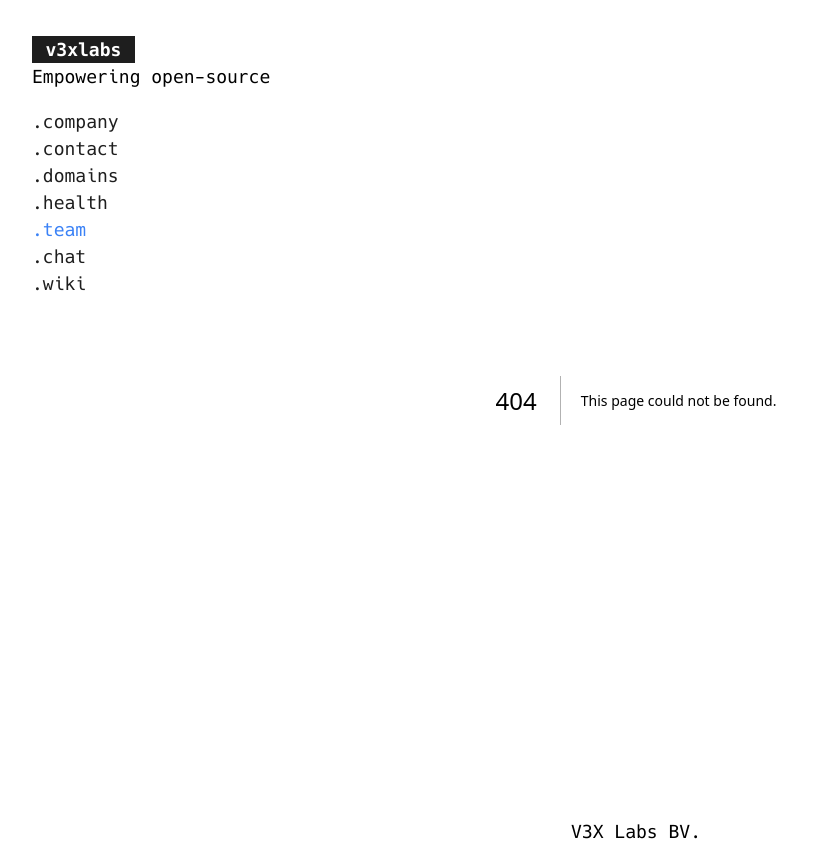
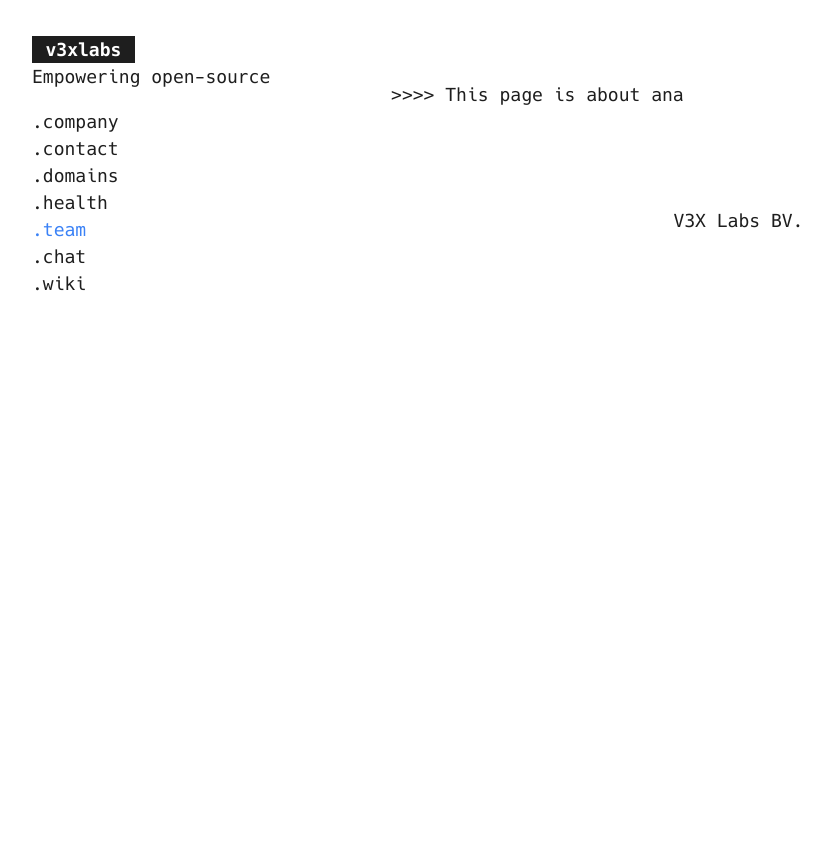
Before and after one commit to v3xlabs/v3x-team, a Next.js app: page /ana in a window 1280 px wide. Before the commit this address had no page. Shown: the whole page, without its empty margins (4-835 px from the left). After the commit the page ends 800 px from the top, so only its background shows below. Built offline with nearby package versions, Linux system fonts and the light colour scheme.

Commit message:
Introduce basic page

```diff
--- /dev/null
+++ b/app/[member]/page.tsx
@@ -0,0 +1,22 @@
+import { general_contributors, list } from '../../list';
+
+export default function Page({ params }: { params: { member: string } }) {
+    return (
+        <div className="mx-auto flex w-screen max-w-3xl items-center justify-center p-4 md:p-8">
+            <div className="flex w-full flex-col gap-4">
+                <div className="whitespace-pre-wrap px-6 py-10">
+                    &nbsp; &gt;&gt;&gt;&gt; This page is about {params.member}
+                </div>
+            </div>
+        </div>
+    );
+}
+
+// eslint-disable-next-line unicorn/prevent-abbreviations
+export async function generateStaticParams() {
+    return list
+        .filter((person) => person.slug)
+        .map((person) => ({
+            member: person.slug,
+        }));
+}
--- a/list.ts
+++ b/list.ts
@@ -3,6 +3,7 @@
     name: string;
     title?: string;
     url?: string;
+    slug?: string;
 };
 
 export const list: Person[] = [
@@ -10,6 +11,7 @@
         name: 'Luc van Kampen',
         title: 'Lead Researcher',
         avatar: '/team/luc.png',
+        slug: 'luc',
     },
     {
         name: 'Antonio Fran Štignjedec',
```
